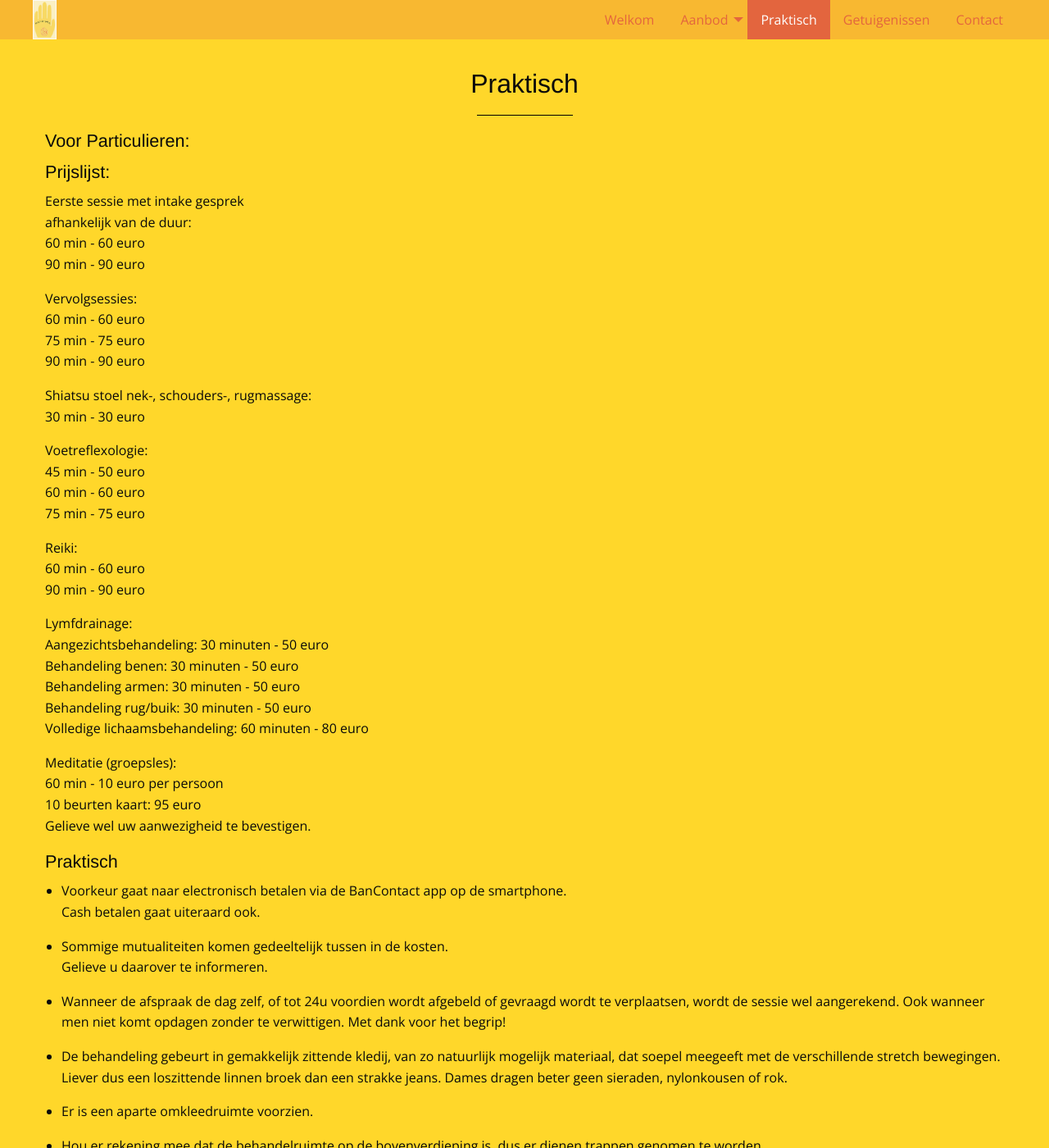
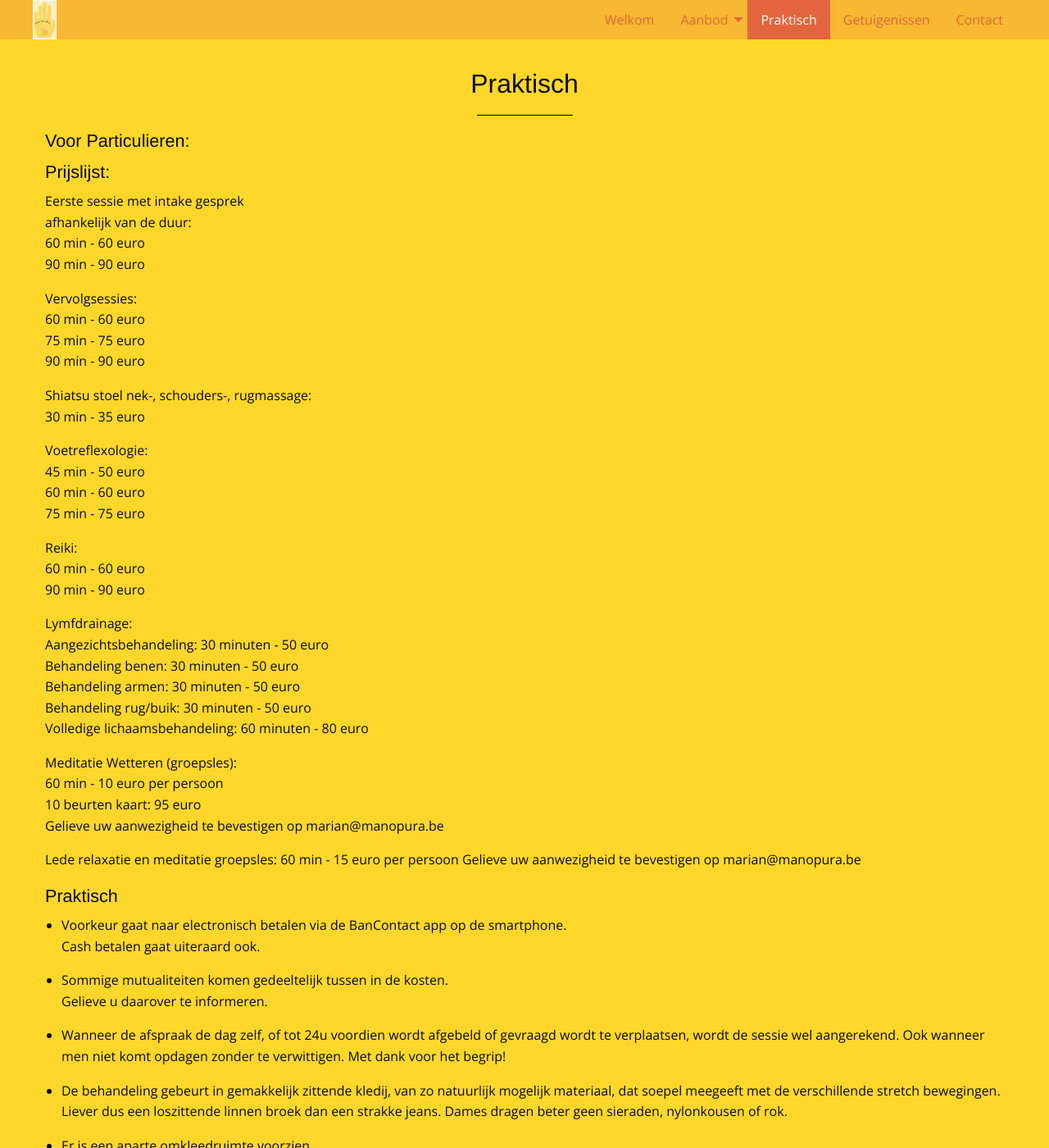
Before and after one commit to manopura/manopura.github.io, a Jekyll site: the page built from praktisch.md, in a window 1280 px wide and 1400 px high. Shown: the whole window at 82% size. Built offline with Jekyll 4.4.1, drawn with Linux system fonts in a browser that asks for light colours; nearby versions of some CDN libraries; our own code applies the rules of GitHub Pages for plain Markdown files.

Commit message:
Update praktisch.md

```diff
--- a/praktisch.md
+++ b/praktisch.md
@@ -18,7 +18,7 @@ Vervolgsessies:
 90 min - 90 euro
 
 Shiatsu stoel nek-, schouders-, rugmassage:
-30 min - 30 euro
+30 min - 35 euro
 
 Voetreflexologie:
 45 min - 50 euro
@@ -36,12 +36,14 @@ Behandeling armen: 30 minuten - 50 euro
 Behandeling rug/buik: 30 minuten - 50 euro
 Volledige lichaamsbehandeling: 60 minuten - 80 euro
 
-Meditatie (groepsles):
+Meditatie Wetteren (groepsles):
 60 min - 10 euro per persoon
 10 beurten kaart: 95 euro
-Gelieve wel uw aanwezigheid te bevestigen.
+Gelieve uw aanwezigheid te bevestigen op marian@manopura.be
 
-
+Lede relaxatie en meditatie groepsles:
+60 min - 15 euro per persoon
+Gelieve uw aanwezigheid te bevestigen op marian@manopura.be
 
 ### Praktisch
 
```
